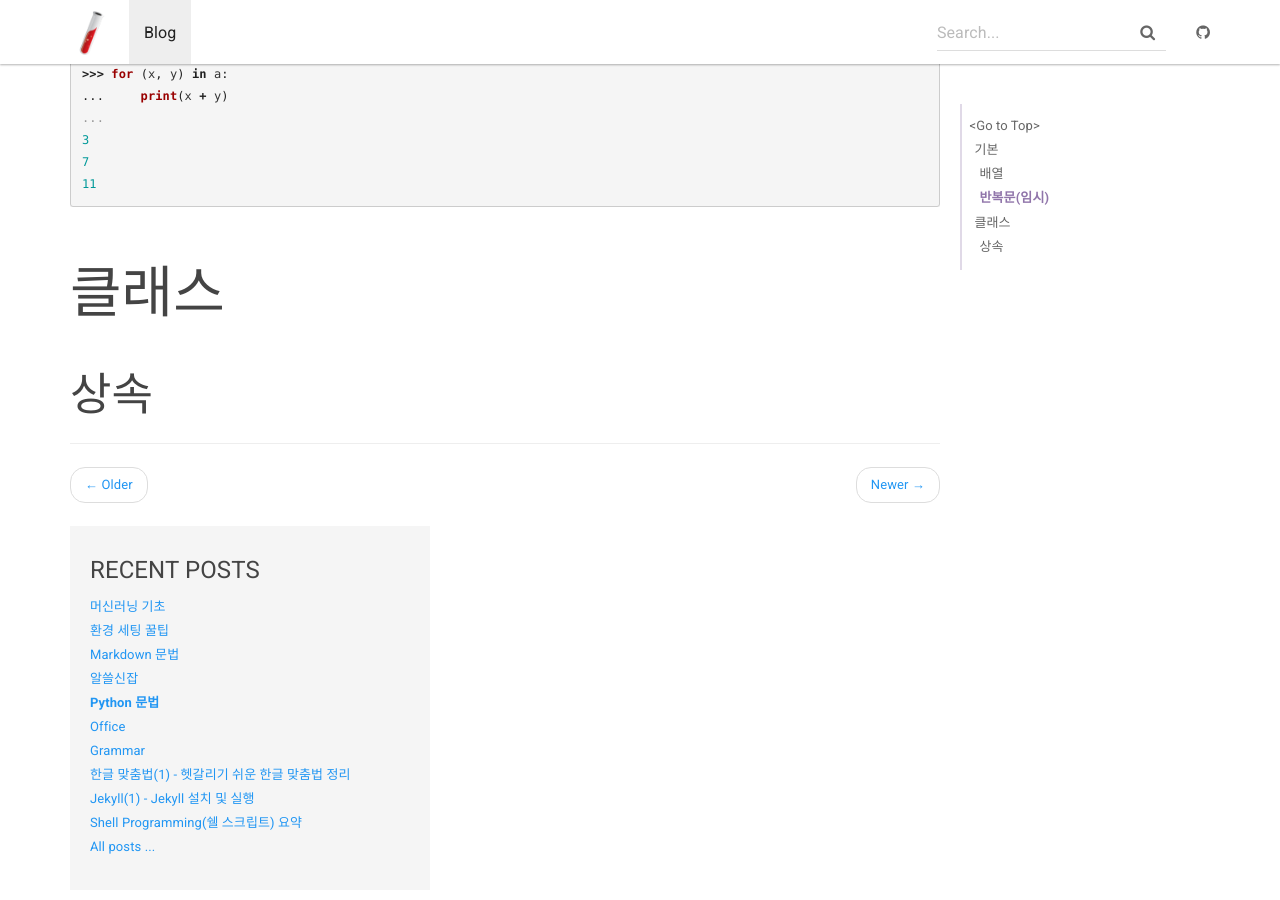
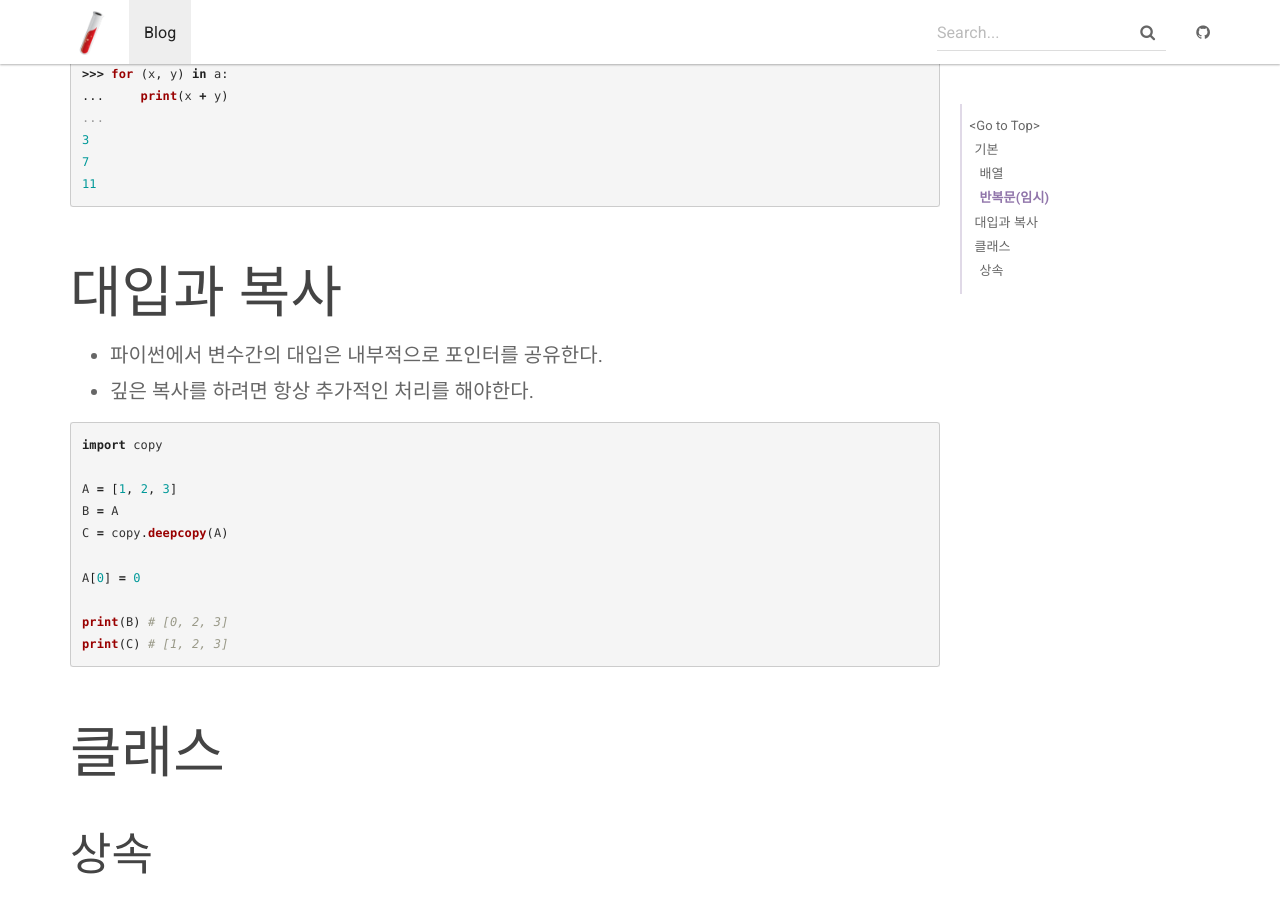
Before and after one commit to HyungjunAn/HyungjunAn.github.io, a Jekyll site: the page built from _posts/cs/2022-03-22-python.md, in a window 1280 px wide and 900 px high, scrolled down 798 px. Built offline with Jekyll 4.4.1, drawn with Linux system fonts in a browser that asks for light colours.

Commit message:
update post: python

````diff
--- a/_posts/cs/2022-03-22-python.md
+++ b/_posts/cs/2022-03-22-python.md
@@ -32,6 +32,24 @@ three
 11
 ```
 
+# 대입과 복사
+
+- 파이썬에서 변수간의 대입은 내부적으로 포인터를 공유한다.
+- 깊은 복사를 하려면 항상 추가적인 처리를 해야한다.
+
+```python
+import copy
+
+A = [1, 2, 3]
+B = A
+C = copy.deepcopy(A)
+
+A[0] = 0
+
+print(B) # [0, 2, 3]
+print(C) # [1, 2, 3]
+```
+
 # 클래스
 
 ## 상속
````
